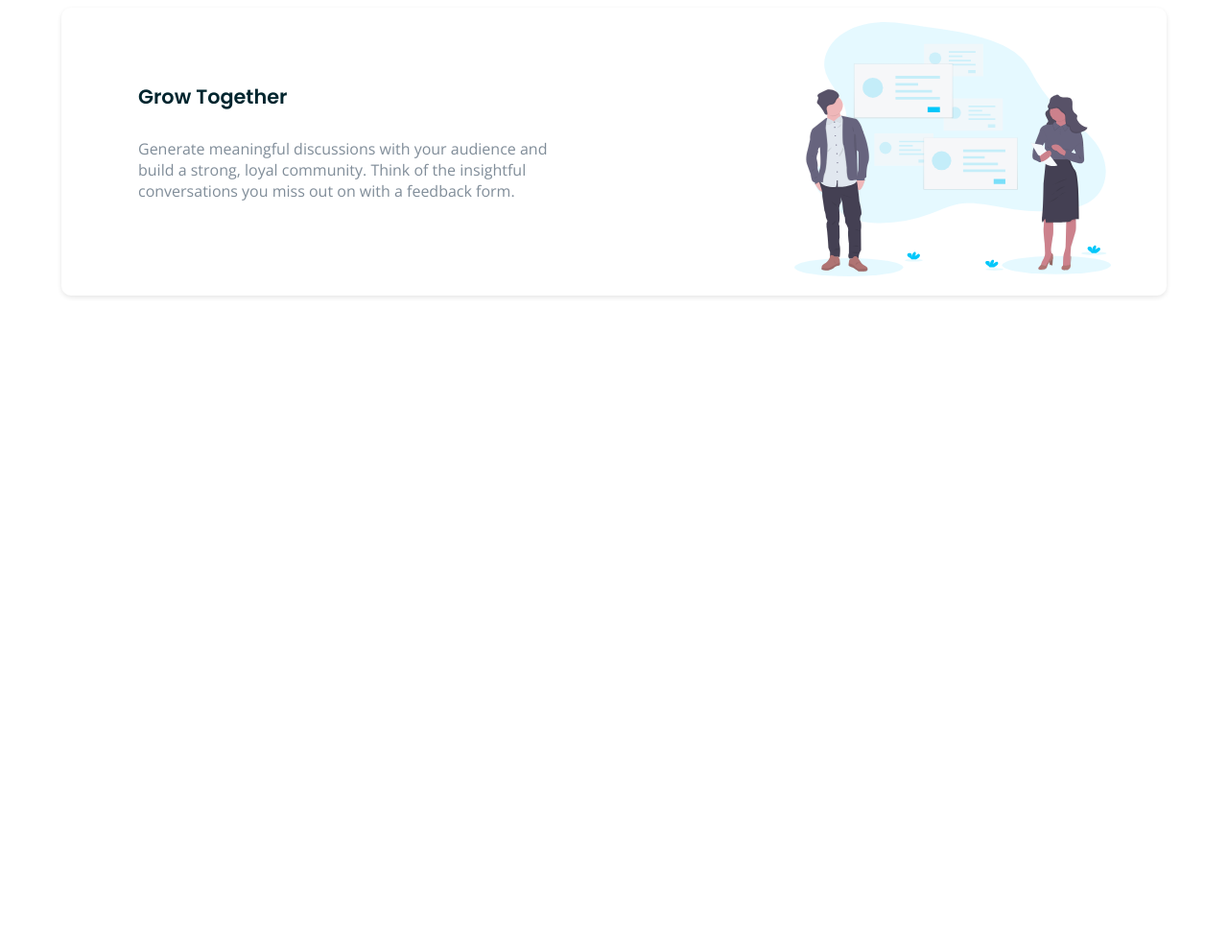
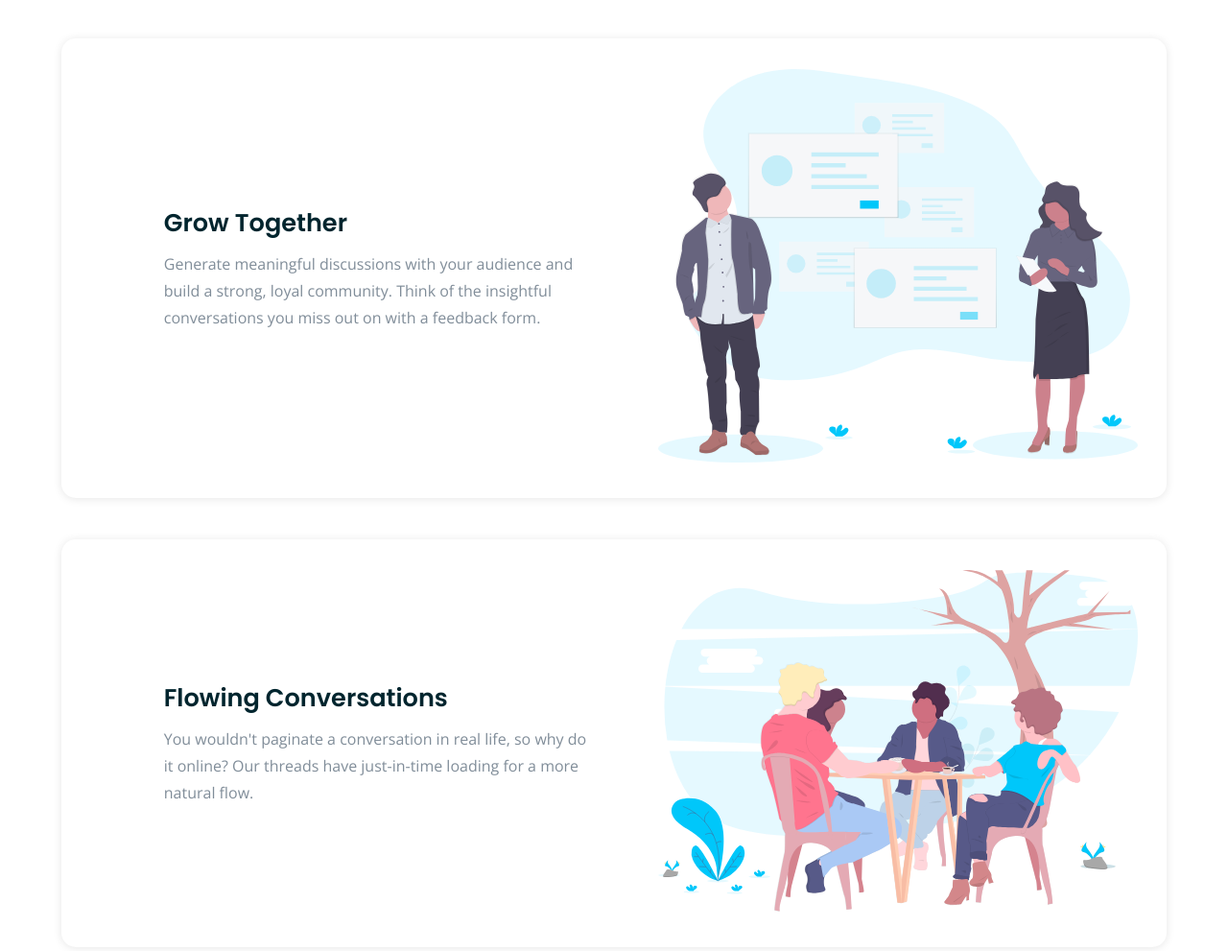
Before and after one commit to AlSideeq/huddle-landing-page, a plain HTML site: page index.html in a window 1280 px wide. Shown: the part 710-1701 px from the top of the page at 96% size. Before the commit the page ends 1114 px from the top, so only its background shows below. Drawn offline with nearby package versions, Linux system fonts and the light colour scheme.

Commit message:
updates media query of second section

```diff
--- a/index.html
+++ b/index.html
@@ -42,34 +42,37 @@
           <img src="assets/images/illustration-mockups.svg" alt="" />
         </div>
       </div>
-
     </header>
     <section>
-      <div class="section__content flex flex-h-between flex-v-center flex-row">
-        <div>
-          <img class="section__illustration" src="assets/images/illustration-grow-together.svg" />
+      <div class="container flex flex-column">
+        <div class="card flex flex-v-center">
+          <div class="card__illustration">
+            <img src="assets/images/illustration-grow-together.svg" alt="" />
           </div>
-        <div class="section__description">
-          <h3>Grow Together</h3>
+          <div class="card__content">
+            <h3 class="mb-10">Grow Together</h3>
 
-          <p class="p__conversation lh-24 my-1">Generate meaningful discussions with your audience and build a strong, loyal community.
+            <p>Generate meaningful discussions with your audience and build a strong, loyal community.
               Think of the insightful conversations you miss out on with a feedback form.</p>
           </div>
         </div>
 
-      <!--<div>
-        <div>
+        <div class="card flex flex-v-center">
+          <div class="card__illustration">
             <img src="assets/images/illustration-flowing-conversation.svg" />
           </div>
-        <div>
-          <h3>Flowing Conversations</h3>
+          <div class="card__content">
+            <h3 class="mb-10">Flowing Conversations</h3>
 
             <p>You wouldn't paginate a conversation in real life, so why do it online? Our threads
               have just-in-time loading for a more natural flow.</p>
           </div>
         </div>
+      </div>
 
-      <div>
+
+
+      <!-- <div>
         <div>
           <img src="assets/images/illustration-your-users.svg" />
         </div>
@@ -79,14 +82,14 @@
           <p>It takes no time at all to integrate Huddle with your app's authentication solution.
             This means, once signed in to your app, your users can start chatting immediately.</p>
         </div>
-      </div>
-      <div>
+      </div> -->
+      <!-- <div>
         <p><strong>Ready To Build Your Community?</strong></p>
         <button type="submit">Get Started For Free</button>
-      </div>
+      </div> -->
     </section>
 
-    <footer>
+    <!--<footer>
       <div>
 
         <div>
--- a/style.css
+++ b/style.css
@@ -10,7 +10,7 @@
   /* FONT SIZES*/
   /* --fs-12: 12px; */
   --fs-13: 13px;
-  /*--fs-14: 14px;*/
+  --fs-14: 14px;
   /*--fs-15: 15px;*/
   --fs-18: 18px;
   --fs-19: 19px;
@@ -63,12 +63,22 @@ header {
   background-size: cover;
 }
 
+section {
+  padding: 4rem 0;
+  transition: padding ease-out .4s;
+}
+
+section > div.container {
+  gap: 2.7rem;
+}
+
 h1 {
   color: var(--neutral-dark-cyan);
   font-weight: var(--fw-600);
   font-size: 1.7rem;
 }
-h3{
+
+h3 {
   font-family: var(--poppins);
   font-size: 1.3rem;
   font-weight: var(--fw-600);
@@ -79,23 +89,26 @@ h3{
 p {
   color: var(--neutral-dark-cyan);
 }
-.p__conversation{
-  font-family: var(--open-sans);
-  color: var(--neutral-grayish-blue);
-  font-size: var(--body-font-size);
-}
 
 /* UTILITIES CLASSES */
 
 .my-2 {
   margin: 2rem 0;
 }
-.my-1{
+.my-1 {
   margin: 1.5rem 0;
+}
+
+.mb-10 {
+  margin-bottom: 10px;
 }
 
 .pt-2 {
   padding-top: 2rem !important;
+}
+
+.pt-4 {
+  padding-top: 4rem !important;
 }
 
 .pb-2 {
@@ -104,6 +117,10 @@ p {
 
 .pb-4 {
   padding-bottom: 4rem !important;
+}
+
+.lh-22 {
+  line-height: 22px;
 }
 
 .lh-28 {
@@ -137,7 +154,7 @@ p {
 .flex-column {
   flex-direction: column;
 }
-.flex-row{
+.flex-row {
   flex-direction: row-reverse;
 }
 
@@ -190,7 +207,7 @@ p {
 }
 
 .header__description-content {
-  padding: 0 0.5rem; /* Remove on Desktop */
+  padding: 0 0.5rem;
 }
 
 .header__description-content > p {
@@ -201,25 +218,34 @@ p {
   width: 100%;
   max-width: 500px;
 }
-.section__content{
-  height: 300px;
-  margin: 6rem 4rem;
-  border: none;
-  border-radius: 10px;
+
+.card {
+  border-radius: 15px;
+  padding: 2rem 1.9rem;
+  flex-direction: column;
+  gap: 2rem;
   background-color: var(--primary-white);
-  box-shadow: 0px 2px 5px 0px rgba(0, 0, 0, 0.1);
-}
-.section__illustration{
-  width: 100%;
-  max-width: 330px;
-  height: 265px;
-  padding: 0 4rem;
-}
-.section__description{
-  max-width: 430px;
-  padding: 5rem;
+  box-shadow: 0px 1px 10px 0px rgba(0, 0, 0, 0.1);
 }
 
+.card__illustration {
+  max-width: 300px;
+  width: 100%;
+}
+
+.card__content {
+  text-align: center;
+}
+
+.card__content > h3 {
+  color: var(--neutral-dark-cyan);
+}
+
+.card__content > p {
+  font-size: var(--fs-14);
+  line-height: 22px;
+  color: var(--neutral-grayish-blue);
+}
 
 /* MEDIA QUERIES */
 
@@ -246,20 +272,19 @@ p {
   .header__description-content {
     padding: 0;
   }
-  /*.section__content{
-    max-width: 535px;
-    height: 650px;
-    margin: 3.5rem auto;
-    flex-direction: column;
+
+  .card__illustration {
+    max-width: 350px;
   }
-  .section__illustration{
-    margin: 2rem;
+
+  .card__content > h3 {
+    font-size: 1.6rem;
   }
-  .section__description{
-    max-width: 319px;
-    text-align: center;
-  }*/
 
+  .card__content > p {
+    font-size: initial;
+    line-height: 28px;
+  }
 }
 
 /* From Tablet View To Desktop View */
@@ -285,15 +310,32 @@ p {
   }
 
   .header__description {
-    flex-direction: unset; /* Monitor Style on Desktop */
+    flex-direction: unset;
     text-align: unset;
   }
 }
 
+@media (min-width: 900px) {
+  section {
+    padding: 6rem 0;
+  }
+
+  .card {
+    flex-direction: row-reverse;
+  }
+
+  .card__content {
+    text-align: unset;
+  }
+}
 
 /* From Desktop View And Up */
 
 @media (min-width: 1024px) {
+  section {
+    padding: 8rem 0;
+  }
+
   .container {
     padding: 0 4rem;
   }
@@ -302,4 +344,13 @@ p {
     width: 200px;
     height: 32px;
   }
+
+  .card__illustration {
+    max-width: 500px;
+  }
+
+  .card__content {
+    max-width: 450px;
+    margin: 0 auto 0 7%;
+  }
 }
```
Lines whose indentation alone changed are shown as unchanged.
